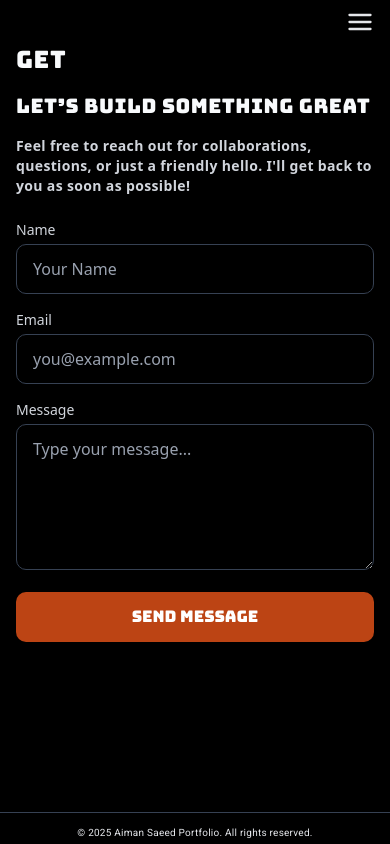
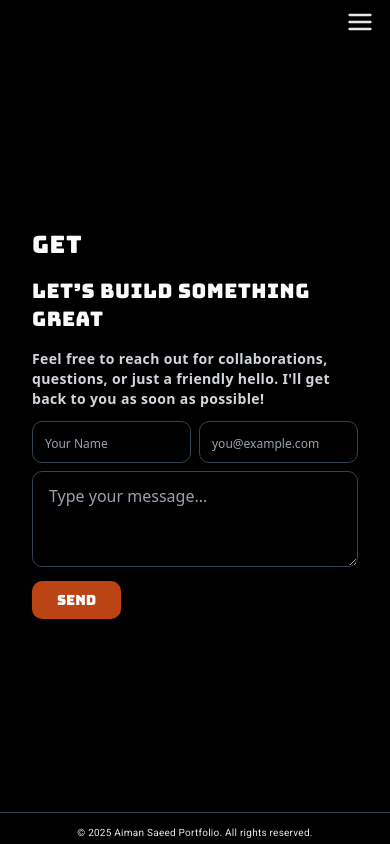
Before and after one commit to aimansae/as-porfolio, a Next.js app: page /contact in a window 390 px wide. Built offline with nearby package versions, Linux system fonts and the light colour scheme.

Commit message:
Final commit

```diff
--- a/app/(landing-page)/page.tsx
+++ b/app/(landing-page)/page.tsx
@@ -2,7 +2,7 @@ import Hero from "../components/Hero";
 
 export default function Home() {
   return (
-    <div className="container mx-auto flex max-w-6xl">
+    <div className="container mx-auto flex max-w-6xl items-center justify-center">
       <Hero />
     </div>
   );
--- a/app/about/page.tsx
+++ b/app/about/page.tsx
@@ -2,7 +2,7 @@ import Link from "next/link";
 
 const AboutPage = () => {
   return (
-    <main className="container mx-auto flex min-h-screen max-w-6xl flex-col space-y-8 p-4 sm:p-6 md:p-8">
+    <main className="container mx-auto flex max-w-6xl flex-col space-y-8 py-4">
       {/* Header */}
       <header>
         <h1 className="[font-family:var(--font-bungee)] text-xl tracking-wide sm:text-2xl md:text-3xl">
--- a/app/components/ContactForm.tsx
+++ b/app/components/ContactForm.tsx
@@ -21,7 +21,6 @@ const ContactForm = () => {
         setDisplayedText("g");
         setIndex(0);
       }
-
     }, 200);
 
     return () => clearInterval(interval);
@@ -88,8 +87,9 @@ const ContactForm = () => {
     }, 3000);
   };
   return (
-    <div className="container mx-auto flex max-w-6xl px-4 lg:items-center lg:justify-center">
-      <div className="flex flex-col gap-6">
+    <div className="flex h-full flex-col items-center justify-center">
+      <div className="container mx-auto max-w-6xl px-4">
+        <div className="flex flex-col gap-3 sm:gap-6">
           {/* Left Side (Heading + Info) */}
           <div className="relative z-40 flex flex-col items-start justify-between gap-4">
             <h1 className="[font-family:var(--font-bungee)] text-2xl tracking-wide sm:text-3xl">
@@ -116,7 +116,9 @@ const ContactForm = () => {
                   : "border border-red-400 bg-red-200/80 text-red-800"
               }`}
             >
-            <span className="flex-1 text-xs sm:text-sm">{status.message}</span>
+              <span className="flex-1 text-xs sm:text-sm">
+                {status.message}
+              </span>
               <X
                 size={18}
                 onClick={() => setStatus(null)}
@@ -126,13 +128,14 @@ const ContactForm = () => {
           ) : (
             <form
               onSubmit={handleSubmit}
-            className="flex w-full flex-col gap-4 rounded-2xl shadow-2xl backdrop-blur-xl"
+              className="flex w-full flex-col gap-2 rounded-2xl pb-2 shadow-2xl backdrop-blur-xl sm:gap-4"
             >
               {/* Name */}
-            <div className=" ">
+              <div className="flex gap-2 sm:justify-between sm:gap-4">
+                <div className="w-full">
                   <label
                     htmlFor="name"
-                className="mb-1 block text-sm font-medium text-gray-300"
+                    className="mb-1 hidden text-sm font-medium text-gray-300 sm:block"
                   >
                     Name
                   </label>
@@ -144,15 +147,15 @@ const ContactForm = () => {
                     name="name"
                     id="name"
                     placeholder="Your Name"
-                className="w-full rounded-lg border border-gray-700 px-4 py-3 text-white placeholder-gray-400 transition focus:border-[#bc4414] focus:ring-2 focus:ring-[#bc4414] focus:outline-none"
+                    className="w-full rounded-lg border border-gray-700 px-3 py-2 text-white placeholder-gray-400 transition placeholder:text-xs focus:border-[#bc4414] focus:ring-2 focus:ring-[#bc4414] focus:outline-none sm:px-4 sm:py-3 placeholder:sm:text-sm"
                   />
                 </div>
 
                 {/* Email */}
-            <div className=" ">
+                <div className="w-full">
                   <label
                     htmlFor="email"
-                className="mb-1 block text-sm font-medium text-gray-300"
+                    className="mb-1 hidden text-sm font-medium text-gray-300 sm:block"
                   >
                     Email
                   </label>
@@ -164,15 +167,16 @@ const ContactForm = () => {
                     name="email"
                     id="email"
                     placeholder="you@example.com"
-                className="w-full rounded-lg border border-gray-700 px-4 py-3 text-white placeholder-gray-400 transition focus:border-[#bc4414] focus:ring-2 focus:ring-[#bc4414] focus:outline-none"
+                    className="w-full rounded-lg border border-gray-700 px-3 py-2 text-white placeholder-gray-400 transition placeholder:text-xs focus:border-[#bc4414] focus:ring-2 focus:ring-[#bc4414] focus:outline-none sm:px-4 sm:py-3 placeholder:sm:text-sm"
                   />
+                </div>
               </div>
 
               {/* Message */}
-            <div className=" ">
+              <div className="">
                 <label
                   htmlFor="message"
-                className="mb-1 block text-sm font-medium text-gray-300"
+                  className="mb-1 hidden text-sm font-medium text-gray-300 sm:block"
                 >
                   Message
                 </label>
@@ -182,22 +186,22 @@ const ContactForm = () => {
                   onChange={handleChange}
                   id="message"
                   name="message"
-                rows={5}
                   placeholder="Type your message..."
-                className="w-full rounded-lg border border-gray-700 px-4 py-3 text-white placeholder-gray-400 transition focus:border-[#bc4414] focus:ring-2 focus:ring-[#bc4414] focus:outline-none"
+                  className="h-24 w-full rounded-lg border border-gray-700 px-4 py-3 text-white placeholder-gray-400 transition focus:border-[#bc4414] focus:ring-2 focus:ring-[#bc4414] focus:outline-none sm:block"
                 ></textarea>
               </div>
 
               {/* Button */}
               <button
                 type="submit"
-              className="cursor-pointer rounded-lg border border-transparent bg-[#bc4414] px-8 py-3 [font-family:var(--font-bungee)] font-medium text-white shadow-lg transition-colors hover:bg-[#993209] sm:w-1/2"
+                className="sm:text-basefont-medium w-max cursor-pointer rounded-lg border border-transparent bg-[#bc4414] px-6 py-2 [font-family:var(--font-bungee)] text-sm text-white shadow-lg transition-colors hover:bg-[#993209]"
               >
-              {loading ? "Sending..." : "Send message"}
+                {loading ? "Sending..." : "Send"}
               </button>
             </form>
           )}
         </div>
+      </div>{" "}
     </div>
   );
 };
--- a/app/components/Gallery.tsx
+++ b/app/components/Gallery.tsx
@@ -38,7 +38,7 @@ const Gallery = () => {
     setShowMobileImg(false);
   };
   return (
-    <section className="flex flex-col gap-4 px-4 sm:py-4 md:gap-6">
+    <section className="flex flex-col gap-4 pb-4 md:gap-6">
       <h3 className="[font-family:var(--font-bungee)] text-xl tracking-wide sm:text-2xl md:my-4">
         Projects
       </h3>
--- a/app/components/Hero.tsx
+++ b/app/components/Hero.tsx
@@ -15,11 +15,11 @@ const Hero = () => {
       x: e.clientX - divPosition.left,
       y: e.clientY - divPosition.top,
     });
-   };
+  };
 
   return (
-    <div className="flex w-full flex-col gap-2 px-4 lg:h-[90%]">
-      <div className="flex items-center justify-center lg:justify-around lg:bg-red-300">
+    <div className="flex w-full flex-col items-center justify-center gap-2 px-4">
+      <div className="flex items-center justify-center">
         {/*Left*/}
         <div className="relative z-40 flex w-full flex-col items-start justify-between gap-4 md:w-1/2">
           <h1 className="[font-family:var(--font-bungee)] text-2xl leading-relaxed tracking-wider text-gray-200 uppercase sm:text-3xl md:text-4xl">
@@ -44,7 +44,7 @@ const Hero = () => {
         </div>
         {/*Right Image*/}
         <div
-          className="relative z-20 flex h-full w-full items-center justify-center bg-blue-300 md:h-[500px] lg:h-[500px] lg:justify-end xl:h-[400px]"
+          className="relative z-20 flex h-full w-full items-center justify-center md:h-[500px] lg:h-[500px] lg:justify-end xl:h-[400px]"
           onMouseMove={onMouseMove}
           onMouseEnter={() => setHovered(true)}
           onMouseLeave={() => setHovered(false)}
@@ -73,6 +73,12 @@ const Hero = () => {
           )}
         </div>
       </div>
+      <div className="py-2 tracking-wide md:hidden">
+        <p className="[font-family:var(--font-roboto)] text-xs font-semibold sm:text-base">
+          I design and build responsive, user-friendly web interfaces using
+          modern technologies. Passionate about clean code and new learnings.
+        </p>
+      </div>
     </div>
   );
 };
--- a/app/components/Intro.tsx
+++ b/app/components/Intro.tsx
@@ -12,7 +12,7 @@ import {
 const Intro = () => {
   return (
     <section className={`flex flex-col gap-2`}>
-      <div className="md: hidden tracking-wider">
+      <div className="hidden tracking-wider md:block">
         <p className="[font-family:var(--font-roboto)] text-xs font-semibold sm:text-base">
           I design and build responsive, user-friendly web interfaces using
           modern technologies. Passionate about clean code and new learnings.
--- a/app/components/LayoutWrapper.tsx
+++ b/app/components/LayoutWrapper.tsx
@@ -17,9 +17,16 @@ export default function LayoutWrapper({
   if (isAdmin) return <>{children}</>;
 
   return (
-    <div className="container mx-auto flex h-screen max-w-6xl flex-col">
+    <div className="flex min-h-dvh flex-col">
+      {/* Header */}
       <Nav />
-      <main className="flex-1">{children}</main>
+
+      {/* Main */}
+      <main className="flex flex-1 items-center justify-center px-4">
+        <div className="w-full max-w-6xl">{children}</div>
+      </main>
+
+      {/* Footer */}
       <Footer />
     </div>
   );
--- a/app/components/Nav.tsx
+++ b/app/components/Nav.tsx
@@ -40,7 +40,7 @@ const Nav = () => {
     >
       <div className="z-50 flex w-full items-center justify-end md:hidden">
         <button
-          className="transform rounded px-4 py-2 transition-transform hover:scale-105 hover:cursor-pointer active:border active:border-gray-600"
+          className="rounded px-4 py-2 hover:cursor-pointer hover:text-orange-500/80 active:border active:border-gray-600"
           onClick={() => setIsOpen((prev) => !prev)}
         >
           <AlignJustify size={28} />
```
Lines whose indentation alone changed are shown as unchanged.
